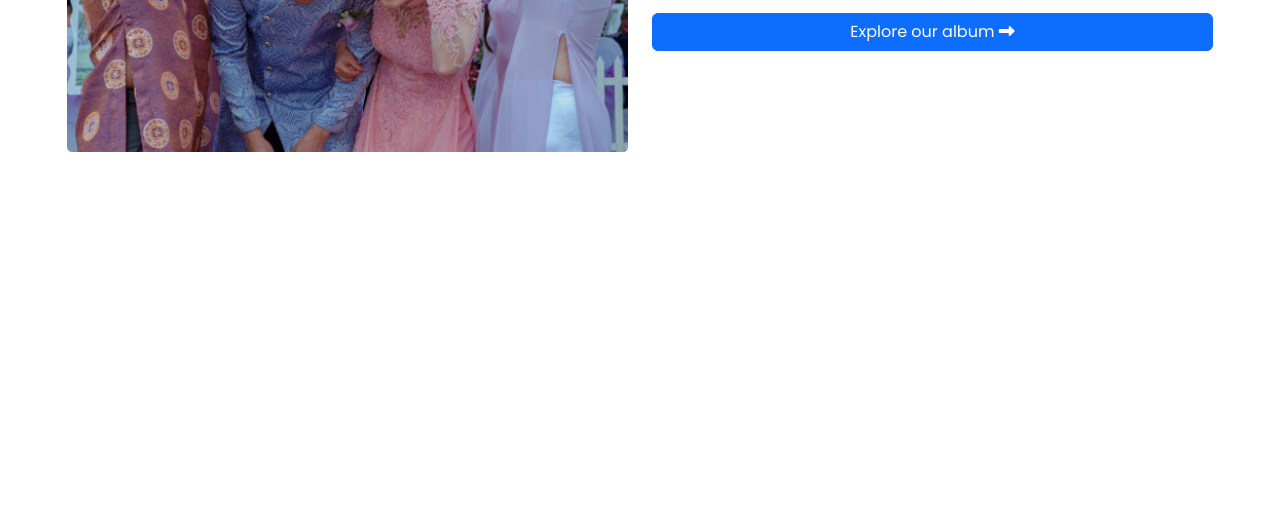
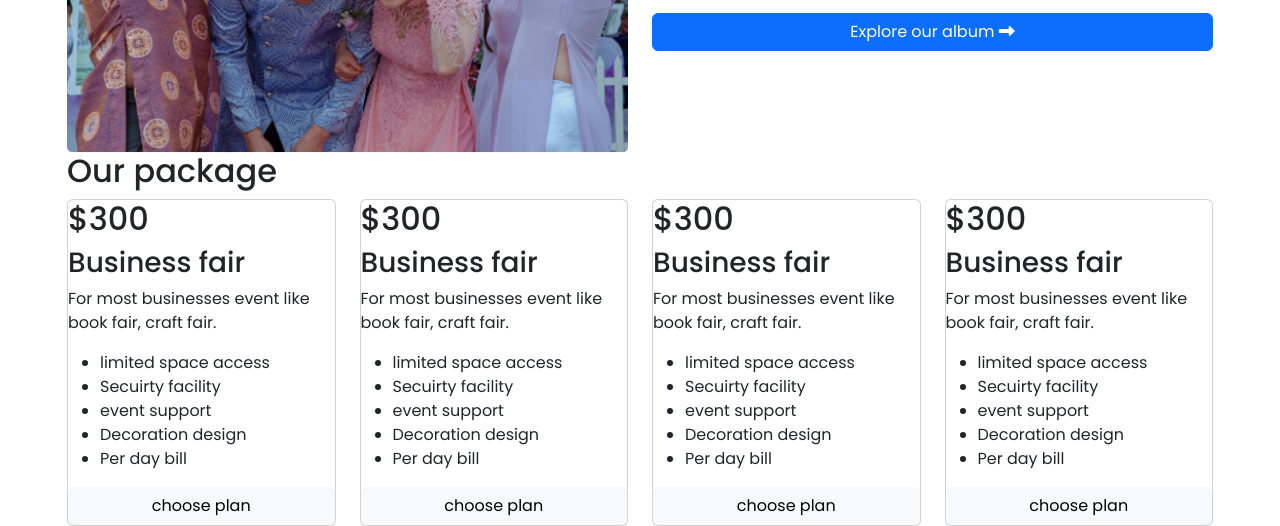
Before and after one commit to sazzadshakhbd/convention-center, a plain HTML site: page index.html in a window 1280 px wide. Shown: the part 797-1323 px from the top of the page. Before the commit the page ends 949 px from the top, so only its background shows below. Drawn offline with nearby package versions, Linux system fonts and the light colour scheme; some icons are missing.

Commit message:
add pricing section

```diff
--- a/index.html
+++ b/index.html
@@ -134,6 +134,82 @@
                 </div>
             </div>
         </section>
+        <!-- Pricing -->
+        <section class="pricing">
+            <div class="container custom-container">
+                <!-- Title -->
+                <div class="row">
+                    <div class="col-12">
+                        <div class="title">
+                            <h2>Our package</h2>
+                        </div>
+                    </div>
+                </div>
+                <!-- Packages -->
+                <div class="row">
+                    <div class="col-md-3">
+                        <div class="card">
+                            <h2>$300</h2>
+                            <h3>Business fair</h3>
+                            <p>For most businesses event like book fair, craft fair.</p>
+                            <ul>
+                                <li>limited space access</li>
+                                <li>Secuirty facility</li>
+                                <li>event support</li>
+                                <li>Decoration design</li>
+                                <li>Per day bill</li>
+                            </ul>
+                            <a href="#" class="btn btn-light d-inline-block">choose plan</a>
+                        </div>
+                    </div>
+                    <div class="col-md-3">
+                        <div class="card">
+                            <h2>$300</h2>
+                            <h3>Business fair</h3>
+                            <p>For most businesses event like book fair, craft fair.</p>
+                            <ul>
+                                <li>limited space access</li>
+                                <li>Secuirty facility</li>
+                                <li>event support</li>
+                                <li>Decoration design</li>
+                                <li>Per day bill</li>
+                            </ul>
+                            <a href="#" class="btn btn-light d-inline-block">choose plan</a>
+                        </div>
+                    </div>
+                    <div class="col-md-3">
+                        <div class="card">
+                            <h2>$300</h2>
+                            <h3>Business fair</h3>
+                            <p>For most businesses event like book fair, craft fair.</p>
+                            <ul>
+                                <li>limited space access</li>
+                                <li>Secuirty facility</li>
+                                <li>event support</li>
+                                <li>Decoration design</li>
+                                <li>Per day bill</li>
+                            </ul>
+                            <a href="#" class="btn btn-light d-inline-block">choose plan</a>
+                        </div>
+                    </div>
+                    <div class="col-md-3">
+                        <div class="card">
+                            <h2>$300</h2>
+                            <h3>Business fair</h3>
+                            <p>For most businesses event like book fair, craft fair.</p>
+                            <ul>
+                                <li>limited space access</li>
+                                <li>Secuirty facility</li>
+                                <li>event support</li>
+                                <li>Decoration design</li>
+                                <li>Per day bill</li>
+                            </ul>
+                            <a href="#" class="btn btn-light d-inline-block">choose plan</a>
+                        </div>
+                    </div>
+                </div>
+            </div>
+        </section>
     </main>
 
 
```
